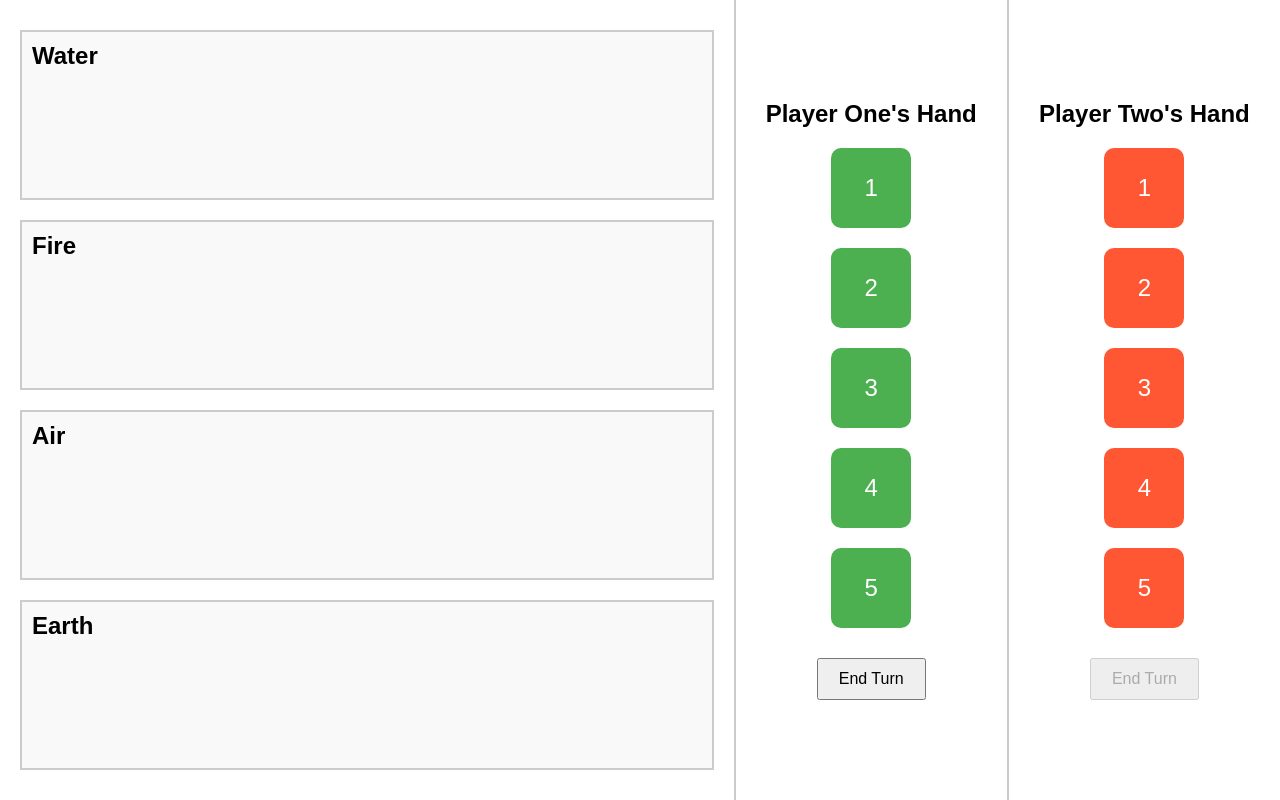
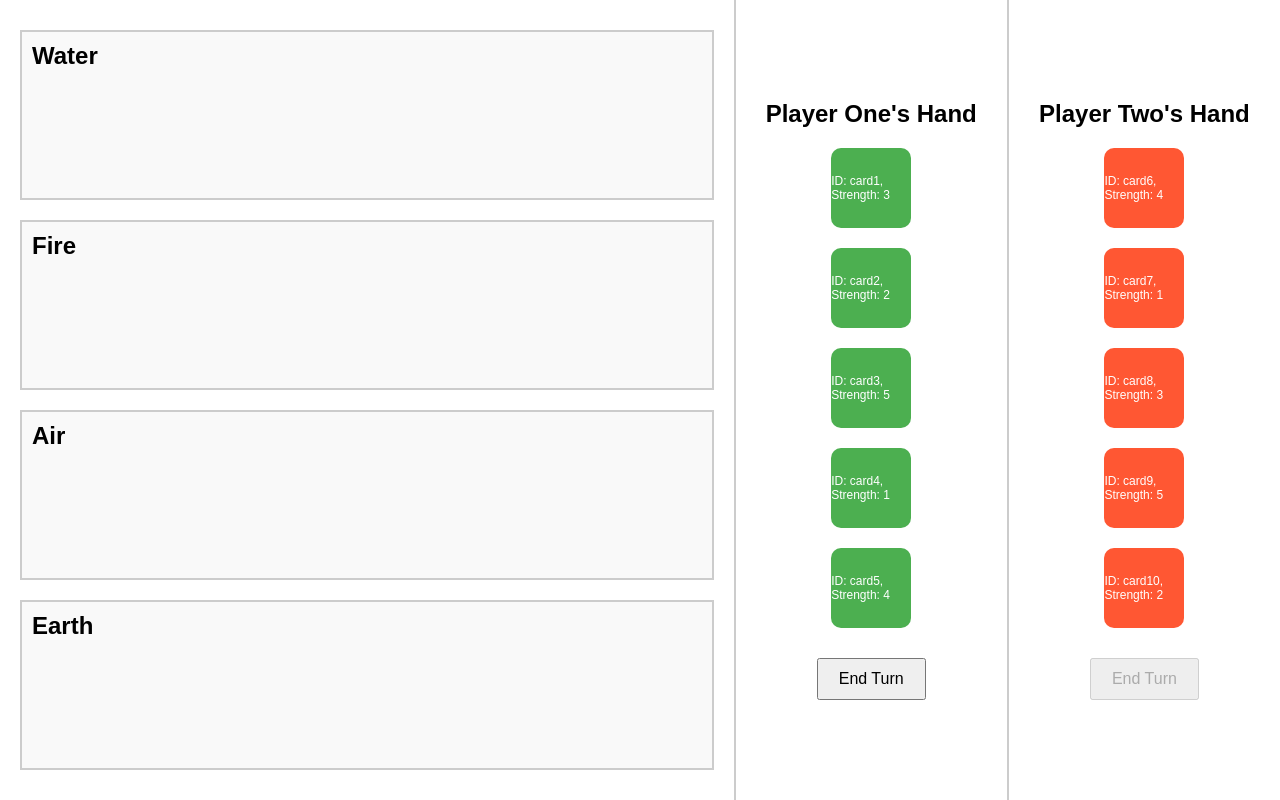
Before and after one commit to AlexanderRinkowski/Game, a plain HTML site: page index.html in a window 1280 px wide. Drawn offline with Linux system fonts and the light colour scheme.

Commit message:
strength value intext

```diff
--- a/index.html
+++ b/index.html
@@ -24,21 +24,21 @@
 
     <div class="hand-container">
         <h2>Player One's Hand</h2>
-        <div id="card1" class="card player-one" draggable="true" ondragstart="drag(event)">1</div>
-        <div id="card2" class="card player-one" draggable="true" ondragstart="drag(event)">2</div>
-        <div id="card3" class="card player-one" draggable="true" ondragstart="drag(event)">3</div>
-        <div id="card4" class="card player-one" draggable="true" ondragstart="drag(event)">4</div>
-        <div id="card5" class="card player-one" draggable="true" ondragstart="drag(event)">5</div>
+        <div id="card1" class="card player-one" draggable="true" ondragstart="drag(event)">ID: card1, Strength: 3</div>
+        <div id="card2" class="card player-one" draggable="true" ondragstart="drag(event)">ID: card2, Strength: 2</div>
+        <div id="card3" class="card player-one" draggable="true" ondragstart="drag(event)">ID: card3, Strength: 5</div>
+        <div id="card4" class="card player-one" draggable="true" ondragstart="drag(event)">ID: card4, Strength: 1</div>
+        <div id="card5" class="card player-one" draggable="true" ondragstart="drag(event)">ID: card5, Strength: 4</div>
         <button onclick="endTurn()">End Turn</button>
     </div>
 
     <div class="hand-container">
         <h2>Player Two's Hand</h2>
-        <div id="card6" class="card player-two" draggable="false" ondragstart="drag(event)">1</div>
-        <div id="card7" class="card player-two" draggable="false" ondragstart="drag(event)">2</div>
-        <div id="card8" class="card player-two" draggable="false" ondragstart="drag(event)">3</div>
-        <div id="card9" class="card player-two" draggable="false" ondragstart="drag(event)">4</div>
-        <div id="card10" class="card player-two" draggable="false" ondragstart="drag(event)">5</div>
+        <div id="card6" class="card player-two" draggable="false" ondragstart="drag(event)">ID: card6, Strength: 4</div>
+        <div id="card7" class="card player-two" draggable="false" ondragstart="drag(event)">ID: card7, Strength: 1</div>
+        <div id="card8" class="card player-two" draggable="false" ondragstart="drag(event)">ID: card8, Strength: 3</div>
+        <div id="card9" class="card player-two" draggable="false" ondragstart="drag(event)">ID: card9, Strength: 5</div>
+        <div id="card10" class="card player-two" draggable="false" ondragstart="drag(event)">ID: card10, Strength: 2</div>
         <button onclick="endTurn()" disabled>End Turn</button>
     </div>
 
--- a/script.js
+++ b/script.js
@@ -31,20 +31,23 @@ function drop(ev) {
 function createNewCardForPlayer(player) {
     const newCard = document.createElement("div");
     newCard.classList.add("card");
-    newCard.textContent = (cardCounter).toString();
+    const strength = Math.floor(Math.random() * 5) + 1; // Generate random strength between 1 and 5
+    const cardId = "card" + cardCounter; // Generate unique card ID
+    newCard.setAttribute("id", cardId);
     newCard.setAttribute("draggable", "true");
     newCard.setAttribute("ondragstart", "drag(event)");
-    newCard.setAttribute("id", "card" + cardCounter); // Set unique ID
+    newCard.textContent = `ID: ${cardId}, Strength: ${strength}`; // Set text content
+
     cardCounter++;
 
     if (player === 1) {
         newCard.classList.add("player-one");
         const playerOneHand = document.querySelector(".hand-container:nth-child(2)");
-        playerOneHand.insertBefore(newCard, playerOneHand.children[1]);
+        playerOneHand.insertBefore(newCard, playerOneHand.children[1]); // Insert after <h2> element
     } else {
         newCard.classList.add("player-two");
         const playerTwoHand = document.querySelector(".hand-container:nth-child(3)");
-        playerTwoHand.insertBefore(newCard, playerTwoHand.children[1]);
+        playerTwoHand.insertBefore(newCard, playerTwoHand.children[1]); // Insert after <h2> element
     }
 }
 
--- a/styles.css
+++ b/styles.css
@@ -42,7 +42,7 @@ body {
     display: flex;
     justify-content: center;
     align-items: center;
-    font-size: 24px;
+    font-size: 12px;
     cursor: pointer;
     border-radius: 10px;
 }
```
